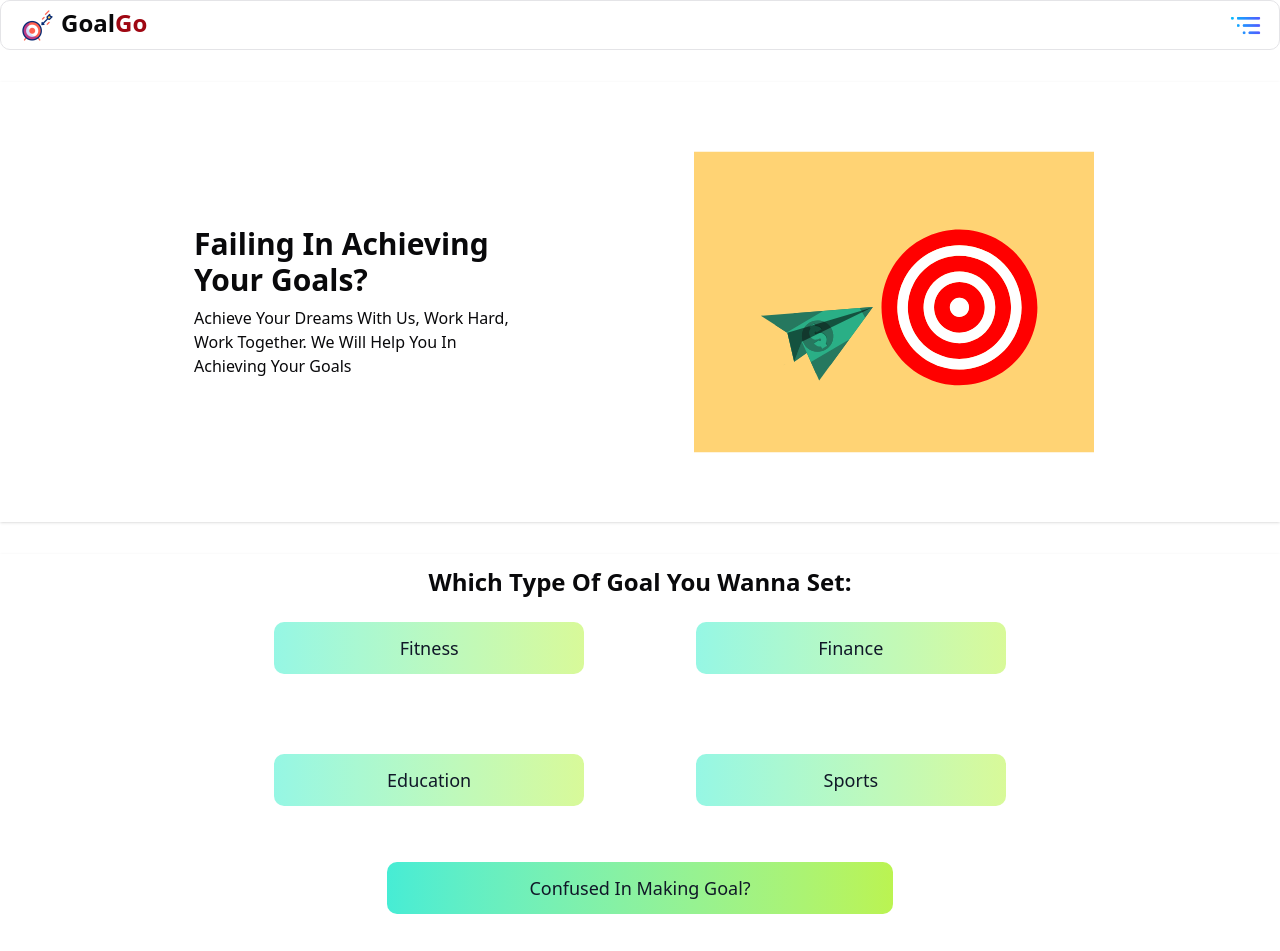
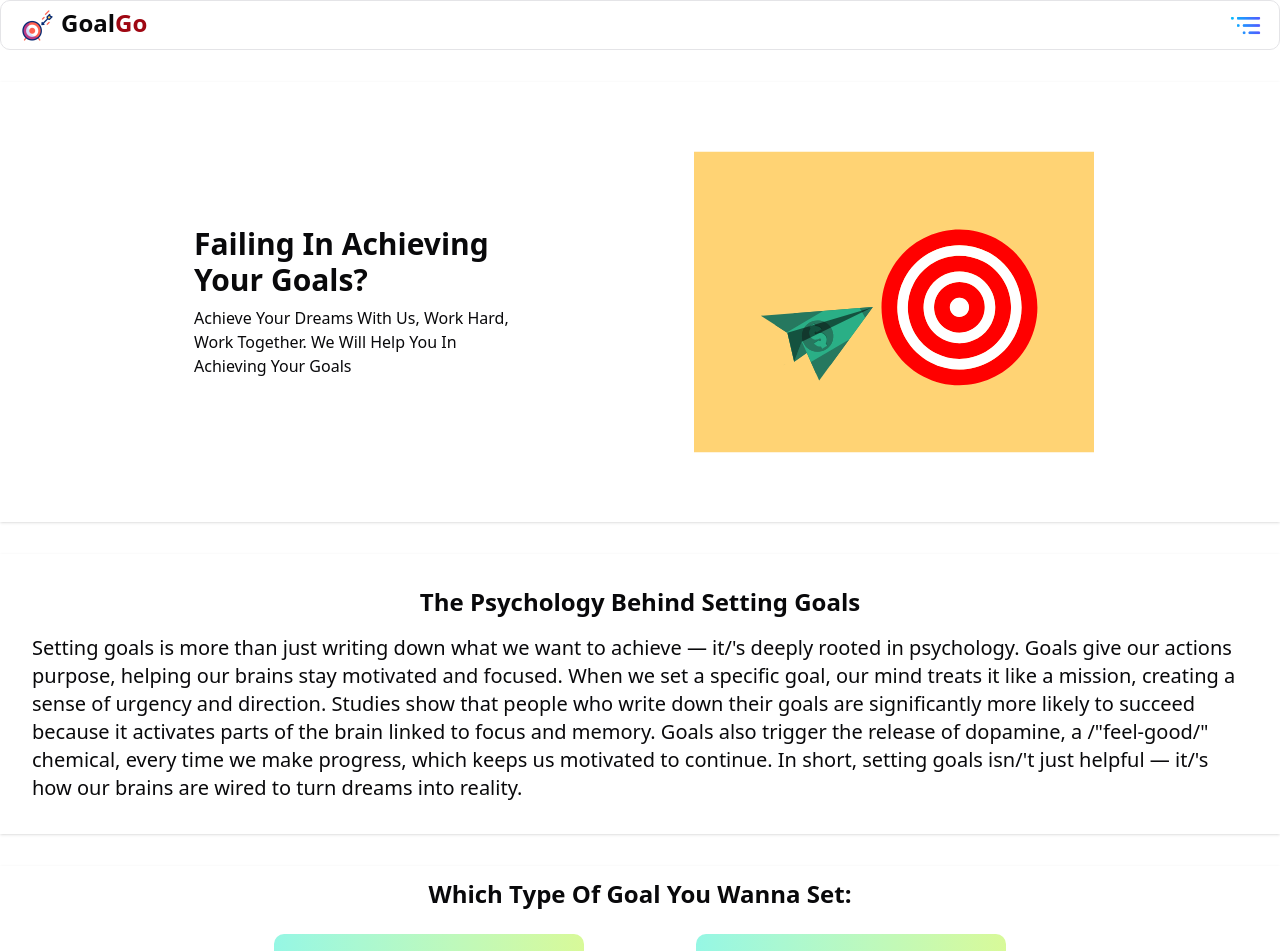
Before and after one commit to Abd-baap/goalgo, a Next.js app: page / in a window 1280 px wide. Shown: the top 951 px of the page. Built offline with nearby package versions, Linux system fonts and the light colour scheme.

Commit message:
Update page.js

```diff
--- a/app/page.js
+++ b/app/page.js
@@ -9,6 +9,10 @@ export default function Home() {
     <div>
       <main>
         <HeroSection />
+    <div className="ehat is aws256 gap-4 flex flex-col justify-center items-center my-8  p-8 shadow-sm hover:shadow-xl w-[100%] text-xl">
+    <span className="font-bold text-2xl text-center">The Psychology Behind Setting Goals</span>
+    <span className="w-[100%]" > Setting goals is more than just writing down what we want to achieve — it/'s deeply rooted in psychology. Goals give our actions purpose, helping our brains stay motivated and focused. When we set a specific goal, our mind treats it like a mission, creating a sense of urgency and direction. Studies show that people who write down their goals are significantly more likely to succeed because it activates parts of the brain linked to focus and memory. Goals also trigger the release of dopamine, a /"feel-good/" chemical, every time we make progress, which keeps us motivated to continue. In short, setting goals isn/'t just helpful — it/'s how our brains are wired to turn dreams into reality.</span>
+</div>
         <GoalOptions />
         <ContributionSection />
       </main>
```
